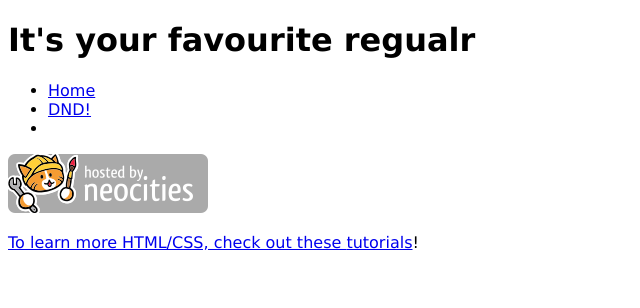
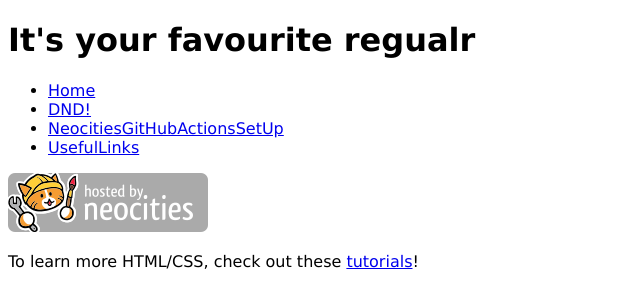
Before and after one commit to TajCummings/YourFavouriteNeocity, a plain HTML site: page Public/index.html in a window 1280 px wide. Shown: the whole page, without its empty margins (0-640 px from the left). Drawn offline with Linux system fonts and the light colour scheme.

Commit message:
Uodate format

```diff
--- a/Public/index.html
+++ b/Public/index.html
@@ -15,7 +15,8 @@
         <ul class="horizontalNavBar">
           <li><a href="default.asp">Home</a></li>
           <li><a href="Sulvain/sulvain.html">DND!</a></li>
-          <li><a href="/BlogItems/NeocitiesGitHubActionsSetUp.html"</li>
+          <li><a href="/Public/BlogItems/NeocitiesGitHubActionsSetUp.html">NeocitiesGitHubActionsSetUp</a></li>
+          <li><a href="/Public/BlogItems/UsefulLinksMarkdownVersion.md">UsefulLinks</a></li>
         </ul>
 
     </nav>
```
Also changed, not shown: Public/Sulvain/sulvain.html (+3 -2 lines).
